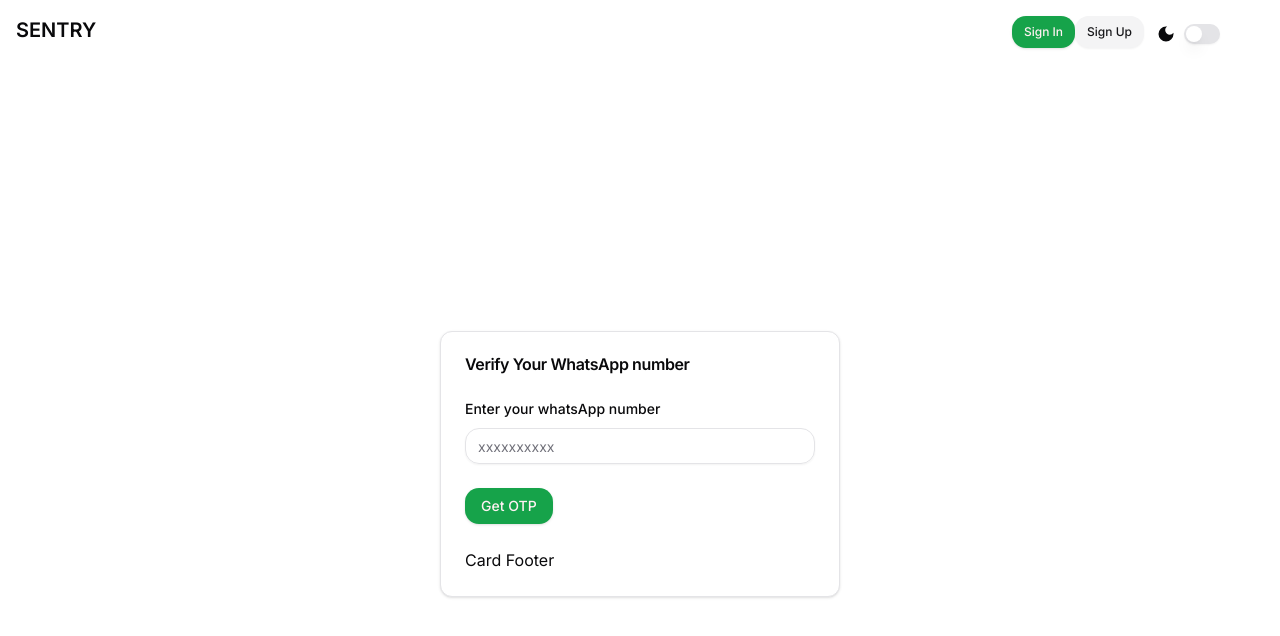
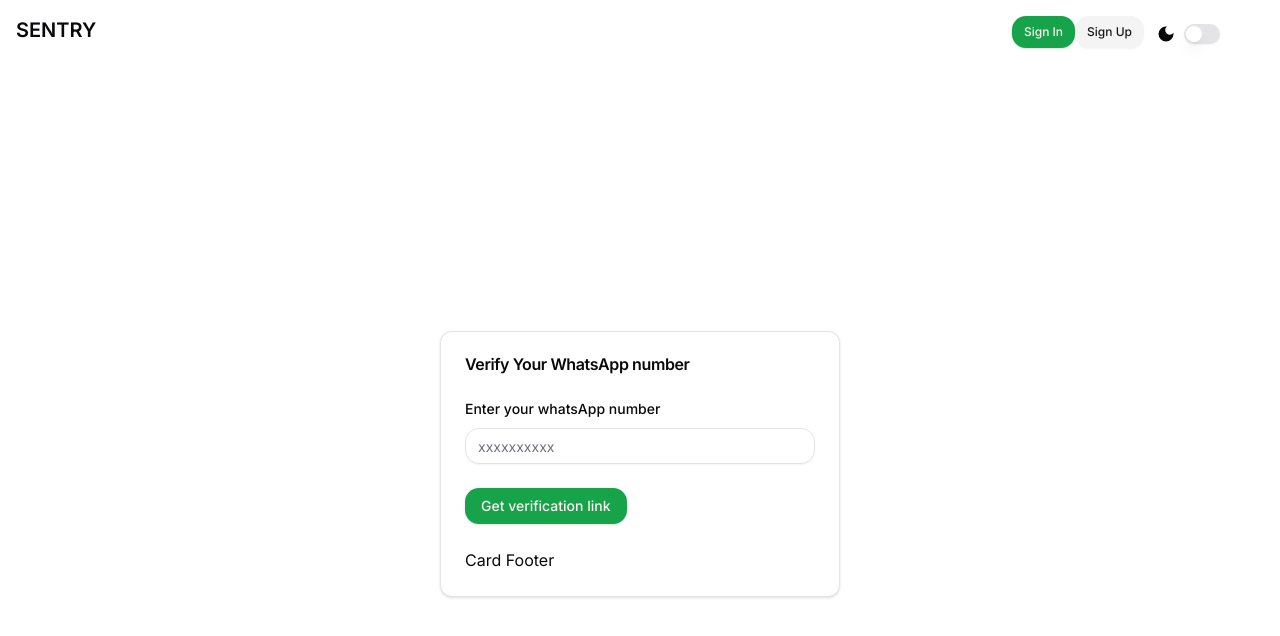
Before and after one commit to MaxAnii/SENTRY, a Next.js app: page /whatsAppAuth in a window 1280 px wide. Shown: the top 636 px of the page. Built offline with nearby package versions, Linux system fonts and the light colour scheme.

Commit message:
Changed the label of the button.

```diff
--- a/components/auth/whatAppVerificationForm.tsx
+++ b/components/auth/whatAppVerificationForm.tsx
@@ -58,7 +58,7 @@ const WhatAppVerificationForm = () => {
 									</FormItem>
 								)}
 							/>
-							<Button type="submit">Get OTP</Button>
+							<Button type="submit">Get verification link</Button>
 						</form>
 					</Form>
 				</CardContent>
```
